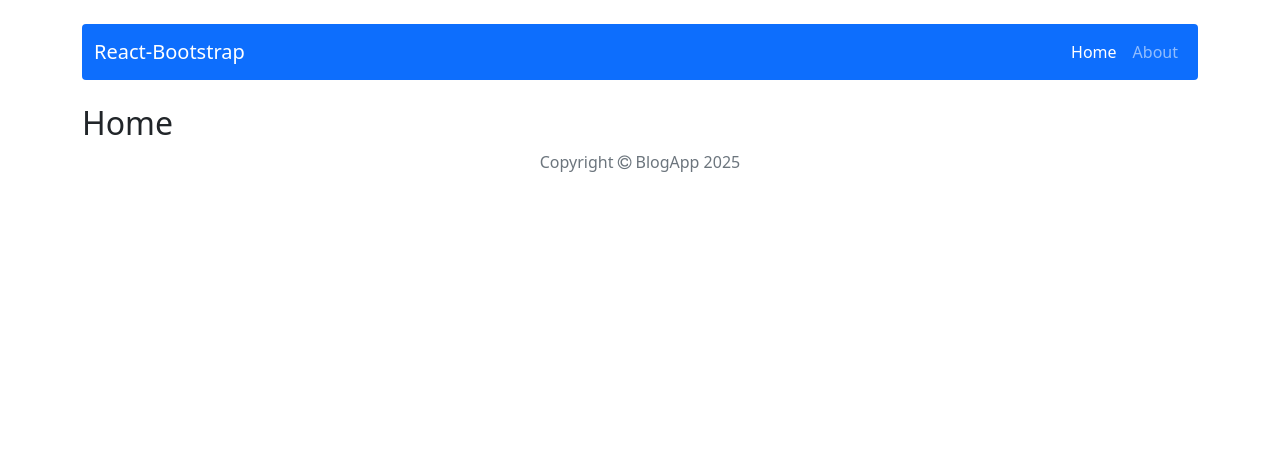
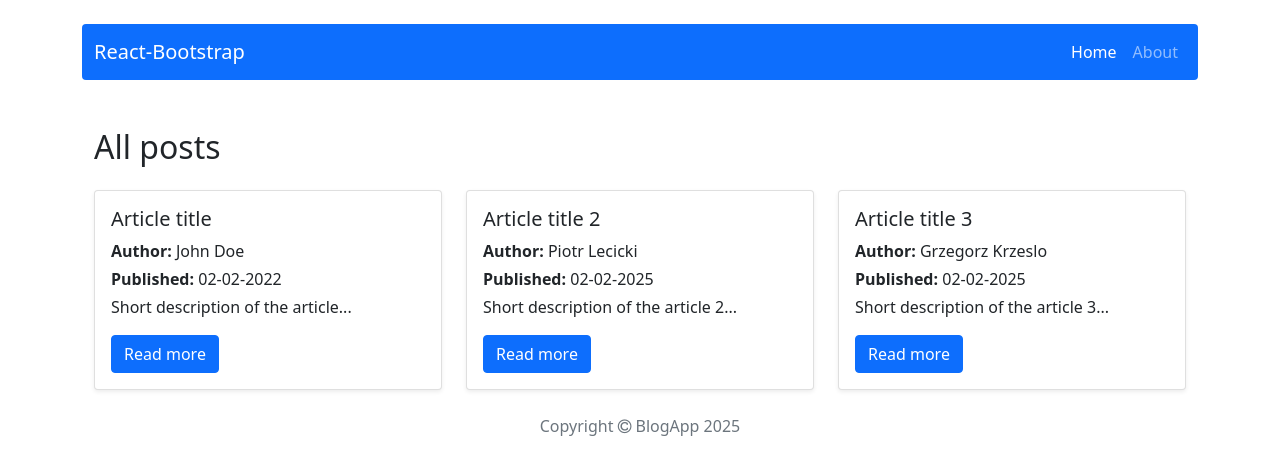
Before and after one commit to plecicki/blog-app, a React (Create React App) app: page / in a window 1280 px wide. Shown: the top 474 px of the page. Built offline with nearby package versions, Linux system fonts and the light colour scheme.

Commit message:
Show all posts cards

```diff
--- a/src/components/pages/Home/Home.js
+++ b/src/components/pages/Home/Home.js
@@ -1,6 +1,40 @@
+import {useSelector} from "react-redux";
+import {getAllPosts} from "../../../redux/store";
+import {Link} from "react-router-dom";
+import {Button, Card, Col, Container, Row} from "react-bootstrap";
+import {clsx} from "clsx";
+
 const Home = () => {
+
+  const posts = useSelector(state => getAllPosts(state));
+
   return (
-    <h2>Home</h2>
+    <section className="py-4">
+      <Container>
+        <h2 className="mb-4">All posts</h2>
+        <Row className="g-4">
+          {posts.map(post => (
+            <Col key={post.id} md={6} lg={4}>
+              <Card className="h-100 shadow-sm">
+                <Card.Body>
+                  <Card.Title>{post.title}</Card.Title>
+                  <Card.Text className="mb-1">
+                    <strong>Author:</strong> {post.author}
+                  </Card.Text>
+                  <Card.Text className="mb-1">
+                    <strong>Published:</strong> {post.publishedDate}
+                  </Card.Text>
+                  <Card.Text>{post.shortDescription}</Card.Text>
+                  <Button as={Link} to={`/post/${post.id}`}>
+                    Read more
+                  </Button>
+                </Card.Body>
+              </Card>
+            </Col>
+          ))}
+        </Row>
+      </Container>
+    </section>
   )
 }
 
--- a/src/redux/initialState.js
+++ b/src/redux/initialState.js
@@ -0,0 +1,30 @@
+const initialState = {
+  posts: [
+    {
+      id: '1',
+      title: 'Article title',
+      shortDescription: 'Short description of the article...',
+      content: 'Main content of the article',
+      publishedDate: '02-02-2022',
+      author: 'John Doe'
+    },
+    {
+      id: '2',
+      title: 'Article title 2',
+      shortDescription: 'Short description of the article 2...',
+      content: 'Main content of the article 2',
+      publishedDate: '02-02-2025',
+      author: 'Piotr Lecicki'
+    },
+    {
+      id: '3',
+      title: 'Article title 3',
+      shortDescription: 'Short description of the article 3...',
+      content: 'Main content of the article 3',
+      publishedDate: '02-02-2025',
+      author: 'Grzegorz Krzeslo'
+    },
+  ],
+};
+
+export default initialState;
--- a/src/redux/store.js
+++ b/src/redux/store.js
@@ -1,10 +1,23 @@
-import { createStore, combineReducers } from 'redux';
+import {createStore} from 'redux';
 import initialState from './initialState';
 
-const subreducers = {
+export const getAllPosts = ({posts}) => posts;
+
+const postsReducer = (statePart = [], action) => {
+  switch (action.type) {
+    default:
+      return statePart;
+  }
 }
 
-const reducer = combineReducers(subreducers);
+const reducer = (state, action) => {
+  const newState = {
+    posts: postsReducer(state.posts, action),
+  };
+
+  return newState;
+};
+
 const store = createStore(
   reducer,
   initialState,
```
Also changed, not shown: src/components/common/Button/Button.js (added, +7 -0 lines).
